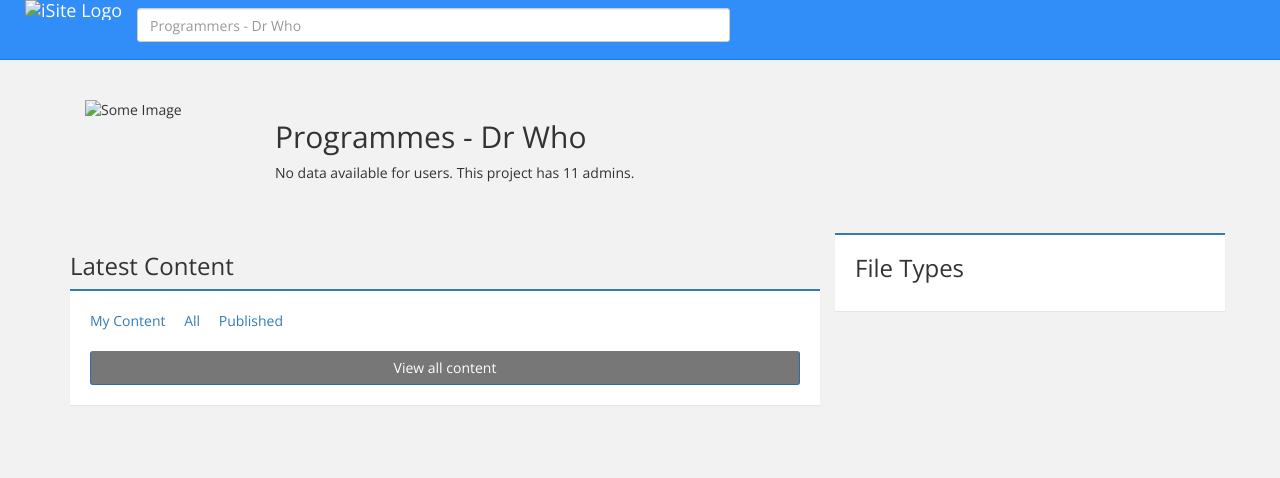
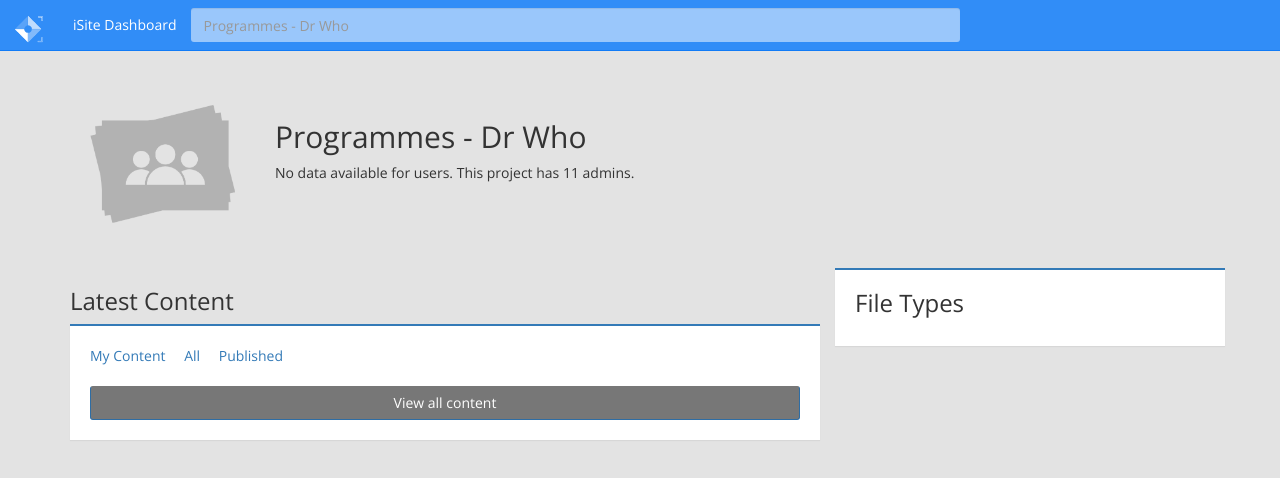
Before and after one commit to mandarini/homework, a website: page app/index.html at #!/home in a window 1280 px wide. Drawn offline with nearby package versions, Linux system fonts and the light colour scheme; some packages are replaced by stand-ins of ours; no server answers; a script that the page names is missing.

Commit message:
added images and navbar logo and styled input search

```diff
--- a/app/index.html
+++ b/app/index.html
@@ -32,20 +32,19 @@
         <nav class="navbar navbar-default navbar-fixed-top">
             <div class="container-fluid">
                 <div class="navbar-header">
-                    <button type="button" class="navbar-toggle collapse" data-toggle="collapse" data-target="#navbar" aria-expanded="false" aria-controls="navbar">
-                          <span class="sr-only">Toggle navigation</span>
-                          <span class="icon-bar"></span>
-                          <span class="icon-bar"></span>
-                          <span class="icon-bar"></span>
-                      </button>
-                    <a id='logo' class="navbar-brand" ui-sref="home">
-                        <img alt="iSite Logo" class='brand-logo img-responsive pull-left' src="img/logo.png">
-                    </a>
+                    <button type="button" class="navbar-toggle collapsed" data-toggle="collapse" data-target="#navbar" aria-expanded="false">
+                      <span class="sr-only">Toggle navigation</span>
+                      <span class="icon-bar"></span>
+                      <span class="icon-bar"></span>
+                      <span class="icon-bar"></span>
+                    </button>
+                    <a class="navbar-brand" ui-sref="home"><img alt="iSite Logo" class='brand-logo' src="img/logo.png"></a>
+                    <p class="navbar-text" style="color: white;">iSite Dashboard</p>
                 </div>
                 <div class="collapse navbar-collapse" id="navbar">
                     <div class="navbar-form">
                         <div class="form-group full-width">
-                            <input type="text" class="form-control expand" placeholder="Programmers - Dr Who" ng-model="filter">
+                            <input type="text" class="form-control expand" placeholder="Programmes - Dr Who" ng-model="filter">
                         </div>
                     </div>
                 </div>
--- a/app/scss/app.scss
+++ b/app/scss/app.scss
@@ -7,7 +7,7 @@
 
 body {
     padding-top: $navbar-height;
-  background-color: rgba(240, 240, 240, 0.84);
+    background-color: rgba(222, 222, 222, 0.84);
 }
 
 main {
@@ -34,26 +34,34 @@
         background-color: $gray-light;
         border-top-color: $gray-light;
     }
-
 }
 
-
-/*logo image for navbar*/
 nav.navbar {
-  height: $navbar-height;
-  padding-left: 10px;
-
-  .navbar-brand {
-    padding-bottom: 0;
-    padding-top: 0;
+    .brand-logo {
+        height: 38px;
+        padding-bottom: 10px;
     }
 
     .full-width {
         width: 70%;
-  }
 
         .expand {
             width: 90%;
+        }
+
+        .form-control {
+            ::-webkit-input-placeholder {
+                color: white;
+            }
+            ::-moz-placeholder {
+              color: white;
+            }
+            input::placeholder {
+                color: white;
+            }
+            background-color: rgba(255, 255, 255, 0.51);
+            border: none;
+        }
     }
 }
 
@@ -80,12 +88,15 @@
 
     .content {
         margin-bottom: 10px;
+
         i {
             color: $gray;
         }
+
         a {
             cursor: pointer;
         }
+
         .capitalize {
             text-transform: capitalize;
         }
@@ -105,7 +116,7 @@
 }
 
 div.type:last-of-type {
-  border-bottom-width: 0px;
+    border-bottom-width: 0;
 }
 /*
 MEDIA QUERIES
--- a/app/views/home/homepage.html
+++ b/app/views/home/homepage.html
@@ -1,7 +1,7 @@
 <div class="container">
   <div class="row site-head">
     <div class="col-md-2">
-      <img src="img/default.jpg" alt="Some Image" class="img-responsive">
+      <img src="img/users.png" alt="Some Image" class="img-responsive">
     </div>
     <div class="col-md-10">
       <h2>Programmes - Dr Who</h2>
```
Also changed, not shown: app/css/app.css, app/img/logo.png (added), app/img/users.png (added), 1 other file. Lines whose indentation alone changed are shown as unchanged.
